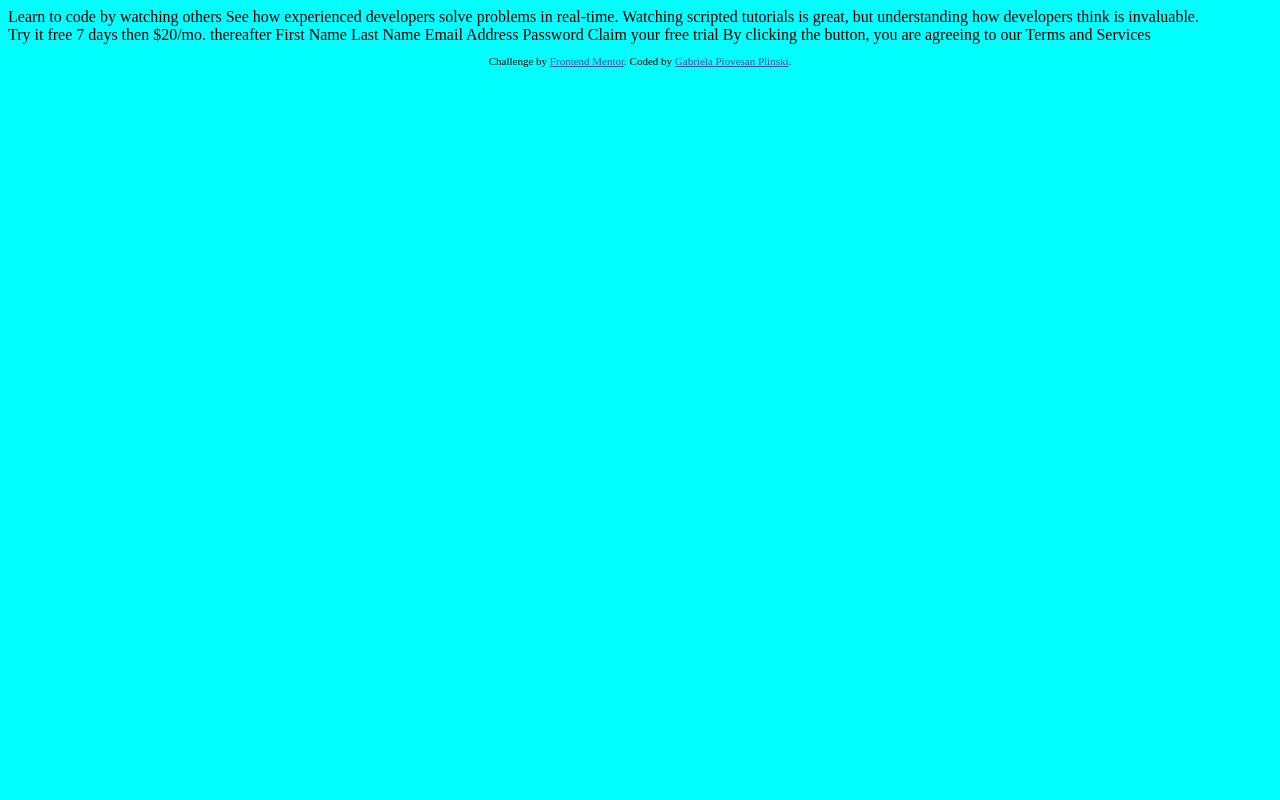
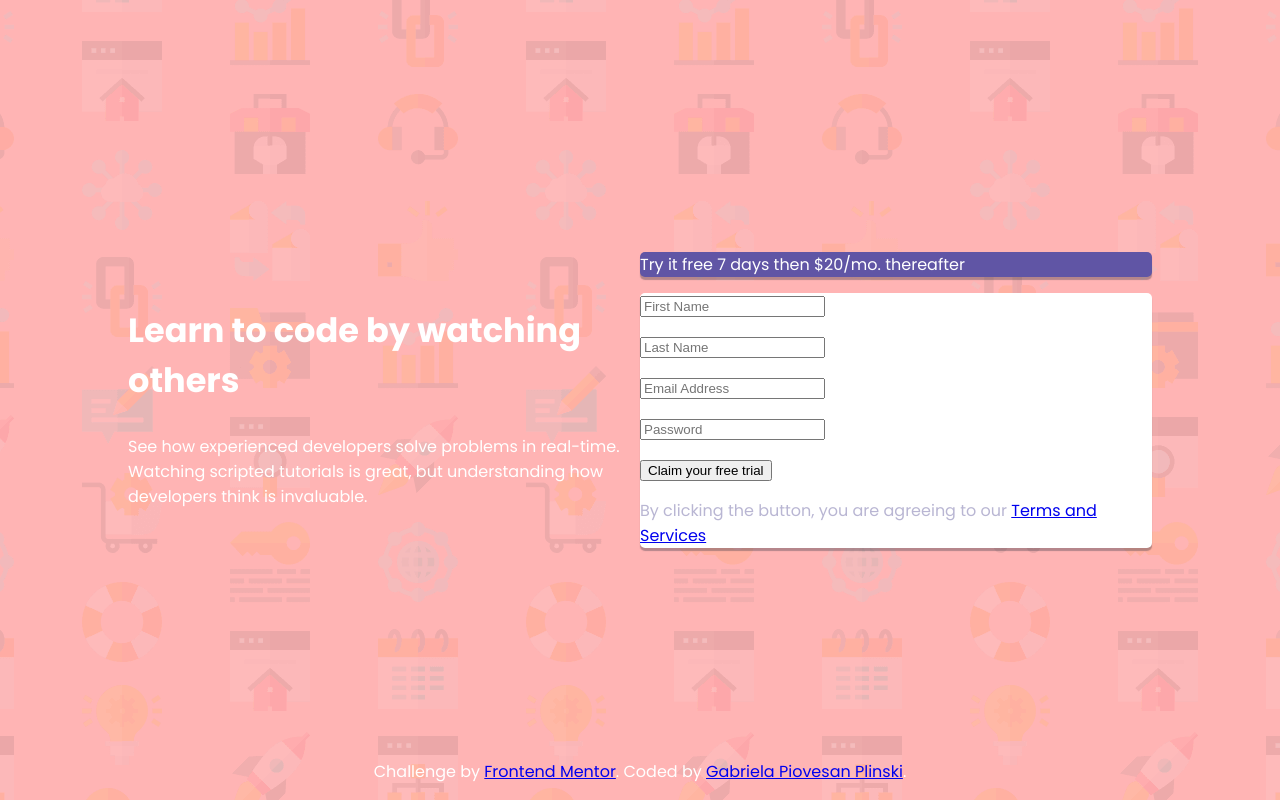
Before and after one commit to gabrielaplinski/Signup-JS, a plain HTML site: page index.html in a window 1280 px wide. Drawn offline with Linux system fonts and the light colour scheme.

Commit message:
update styles

```diff
--- a/estilos/mobile.css
+++ b/estilos/mobile.css
@@ -1,5 +1,5 @@
 @charset "UFT-8";
 
-body {
-    background-color: blueviolet;
+main {
+    flex-wrap: wrap;
 }
--- a/estilos/styles.css
+++ b/estilos/styles.css
@@ -1,5 +1,84 @@
 @charset "UTF-8";
 
+/*Weights: 400, 500, 600, 700 */
+
+@import url('https://fonts.googleapis.com/css2?family=Poppins:wght@400;500;600;700&display=swap');
+
+:root {
+    --cred: hsl(0, 100%, 74%);
+    --cgreen: hsl(154, 59%, 51%);
+    --cpurple: hsl(248, 32%, 49%);
+    --cgray: hsl(249, 10%, 26%);
+    --cpurple2: hsl(246, 25%, 77%);
+}
+
+* {
+    box-sizing: border-box;
+}
+
+
+html, body {
+    height: 100%;
+    width: 100%;
+    margin: 0;
+    padding: 0;
+}
+
 body {
-    background-color: aqua;
-};
+    background: hsla(0, 100%, 74%, 0.555) url(../images/bg-intro-desktop.png) center/cover no-repeat;
+    font-family: 'Poppins', sans-serif;
+    color: white;
+}
+
+main {
+    min-height: 100vh;
+    padding: 5vw 10vw;
+
+    display: flex;
+    justify-content: center;
+    align-items: center;
+    align-content: center;
+}
+
+section#left {
+    width: 600px;
+}
+
+section#left h1 {
+    font-weight: 700;
+    font-size: 2.1em;
+}
+
+section#left h2 {
+    font-weight: 400;
+    font-size: 1em;
+}
+
+section#right {
+    width: 600px;
+
+}
+
+.coldir {
+    box-shadow: 0px 3px 1px 0px hsla(249, 10%, 26%, 0.384);
+    border-radius: 5px;
+}
+
+.obs {
+    color: var(--cpurple2);
+}
+
+p#price {
+    background-color: var(--cpurple);
+}
+
+div#signin {
+    background-color: white;
+}
+
+footer {
+    position: fixed;
+    bottom: 0;
+    text-align: center;
+    width: 100%;
+}
--- a/index.html
+++ b/index.html
@@ -8,29 +8,44 @@
   <link rel="icon" type="image/png" sizes="32x32" href="./images/favicon-32x32.png">
 
   <title>Frontend Mentor | Intro component with sign up form</title>
-
-  <!-- Feel free to remove these styles or customise in your own stylesheet 👍 -->
-  <style>
-    .attribution { font-size: 11px; text-align: center; }
-    .attribution a { color: hsl(228, 45%, 44%); }
-  </style>
 </head>
 <body>
 
-  <section>
-    Learn to code by watching others
-    See how experienced developers solve problems in real-time. Watching scripted tutorials is great,
-    but understanding how developers think is invaluable.
-  </section>
+  <main>
 
-  <main>
-    Try it free 7 days then $20/mo. thereafter
-    First Name
-    Last Name
-    Email Address
-    Password
-    Claim your free trial
-    By clicking the button, you are agreeing to our Terms and Services
+    <section id="left">
+      <h1>Learn to code by watching others</h1>
+      <h2>See how experienced developers solve problems in real-time. Watching scripted tutorials is great, but understanding how developers think is invaluable.</h2>
+    </section>
+
+    <section id="right">
+      <p class="coldir" id="price">Try it free 7 days then $20/mo. thereafter</p>
+      <div class="coldir" id="signin">
+        <form action="cad.php" method="post">
+          <p>
+            <label for="iname"></label>
+            <input type="text" name="name" id="iname" placeholder="First Name" required autocomplete="name">
+          </p>
+          <p>
+            <label for="ilast"></label>
+            <input type="text" name="last" id="ilast" placeholder="Last Name" required autocomplete="family-name">
+          </p>
+          <p>
+            <label for="imail"></label>
+            <input type="email" name="mail" id="imail" placeholder="Email Address" required autocomplete="email" pattern="^[\w\.-]+@[\w\.-]+\.\w{2,}$" title="Looks like this is not an email">
+          </p>
+          <p>
+            <label for="ipass"></label>
+            <input type="password" name="pass" id="ipass" placeholder="Password" required autocomplete="new-password">
+          </p>
+          <p>
+            <input type="submit" value="Claim your free trial">
+          </p>
+        </form>
+        <p class="obs">By clicking the button, you are agreeing to our <a href="#" target="_blank">Terms and Services</a></p>
+      </div>
+    </section>
+
   </main>
 
   <footer>
```
Also changed, not shown: cad.js (added).
